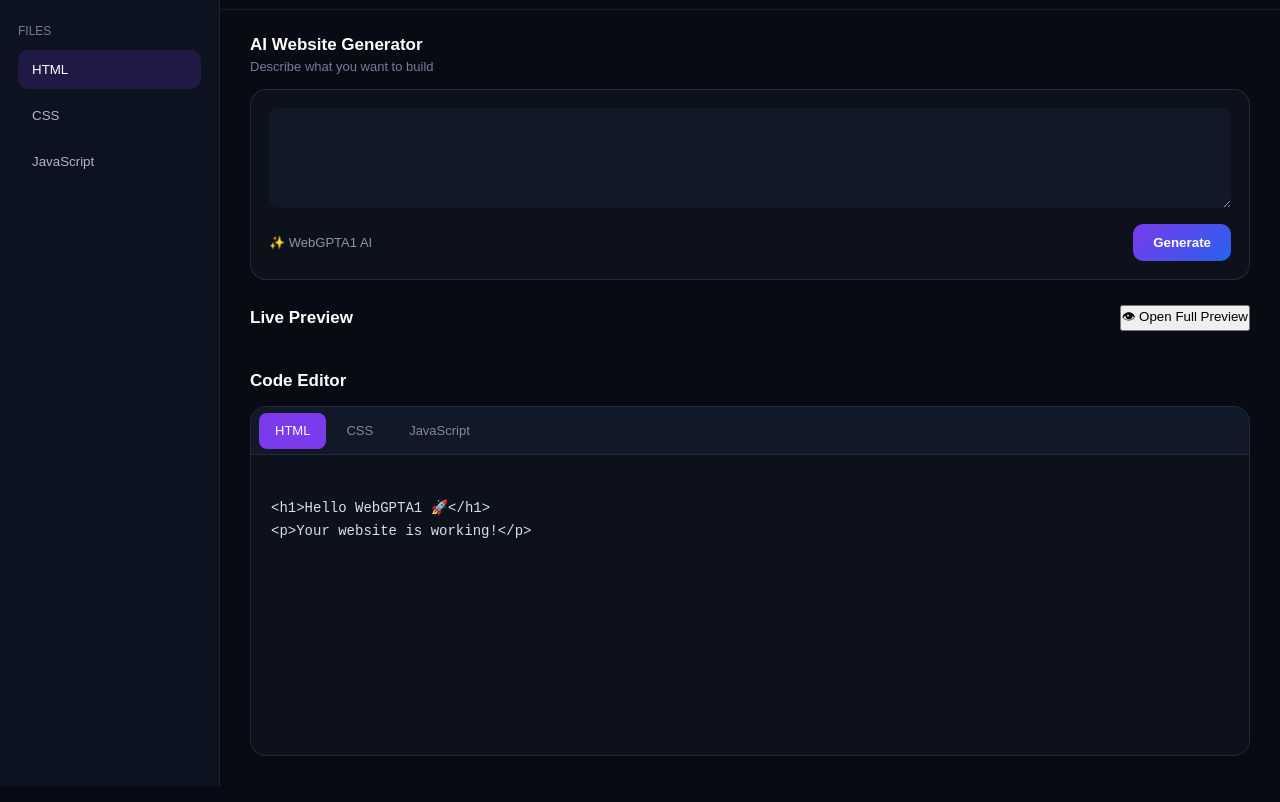
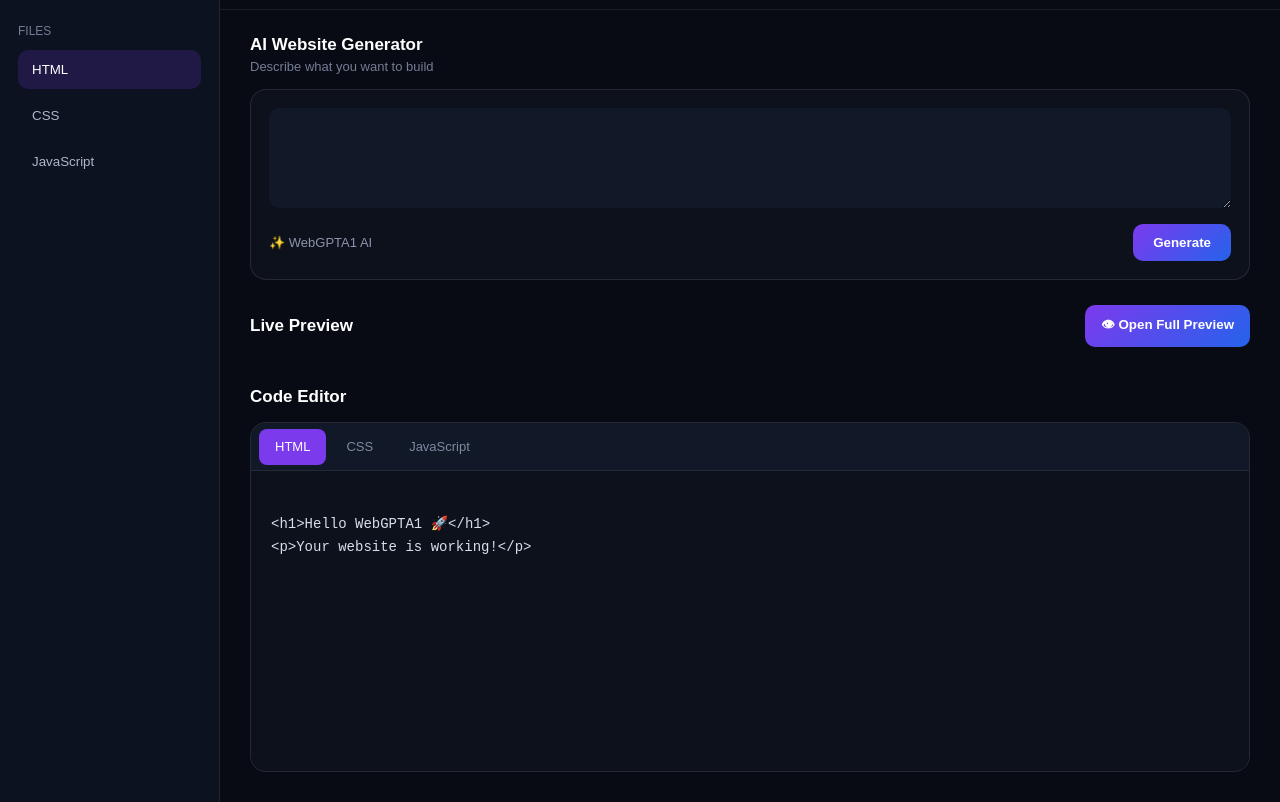
Before and after one commit to Kanishktyagia1/WEBGPT, a plain HTML site: page workspace.html in a window 1280 px wide. Shown: the part 72-874 px from the top of the page. Drawn offline with Linux system fonts and the light colour scheme.

Commit message:
Update workspace.css

```diff
--- a/workspace.css
+++ b/workspace.css
@@ -392,3 +392,21 @@ body {
 #generateBtn:hover {
     transform: translateY(-1px);
 }
+.preview-btn {
+    padding: 10px 16px;
+
+    border: none;
+    border-radius: 10px;
+
+    background: linear-gradient(135deg, #7c3aed, #2563eb);
+    color: white;
+
+    font-weight: 600;
+    cursor: pointer;
+
+    transition: .2s;
+}
+
+.preview-btn:hover {
+    transform: translateY(-1px);
+}
```
